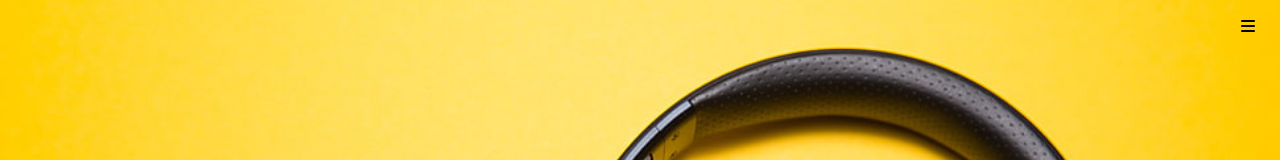
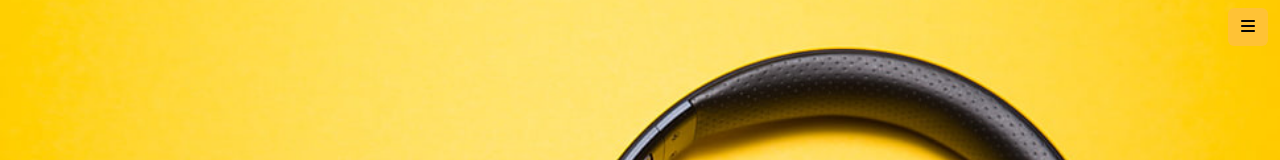
Before and after one commit to abhi-drops/headphonesite, a plain HTML site: page index.html in a window 1280 px wide. Shown: the top 160 px of the page. Drawn offline with nearby package versions, Linux system fonts and the light colour scheme.

Commit message:
new navbar

```diff
--- a/index.html
+++ b/index.html
@@ -33,7 +33,7 @@
 
         <nav class="navbar fixed-top navbar-dark "  >
           <div class="container-fluid d-flex justify-content-end">
-            <button class="btn" type="button" data-bs-toggle="offcanvas" data-bs-target="#offcanvasTop" aria-controls="offcanvasTop">
+            <button class="btn bg-orange" type="button" data-bs-toggle="offcanvas" data-bs-target="#offcanvasTop" aria-controls="offcanvasTop">
               <i class="fa-solid fa-bars" style="color: #050505;"></i>
             </button>
           </div>
```
